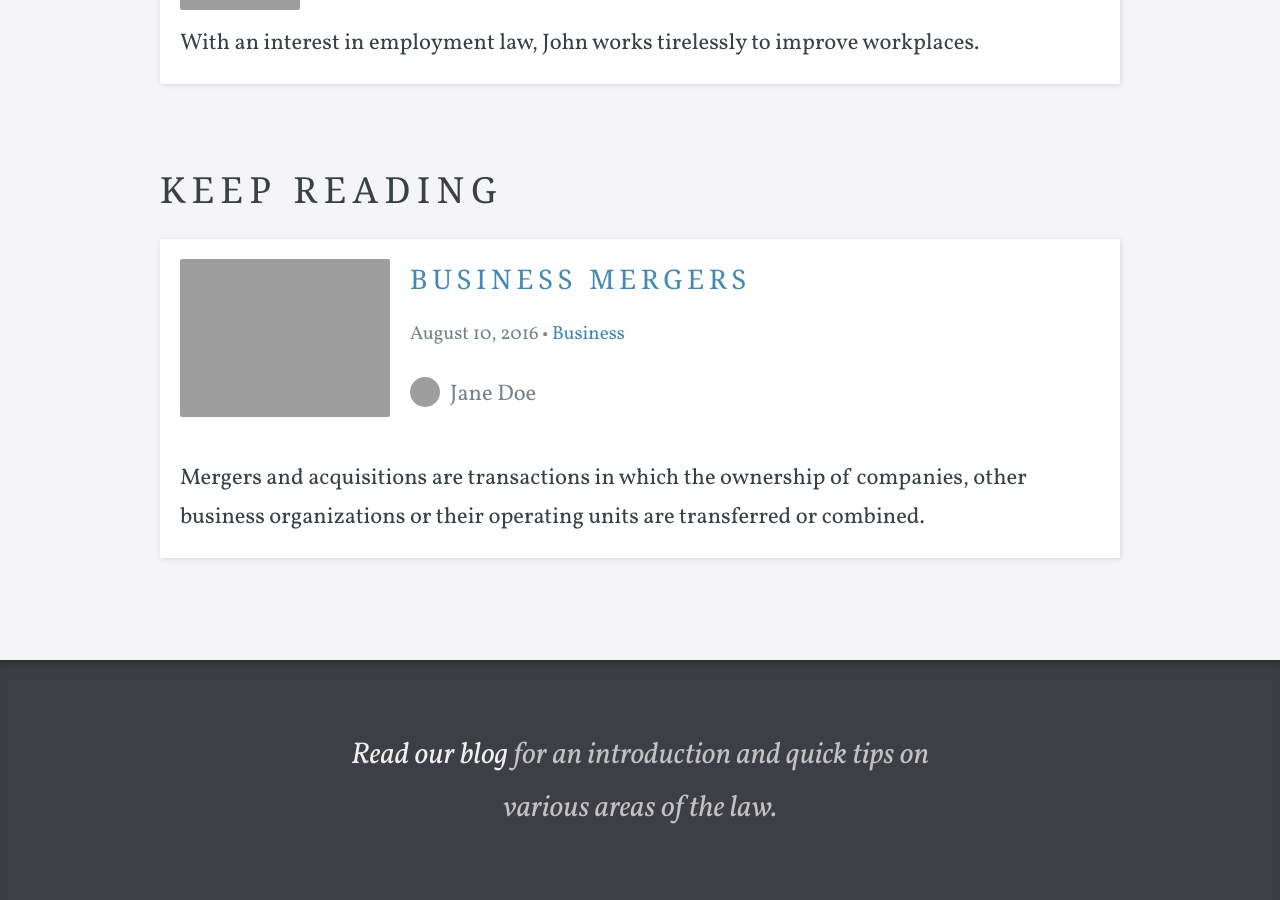
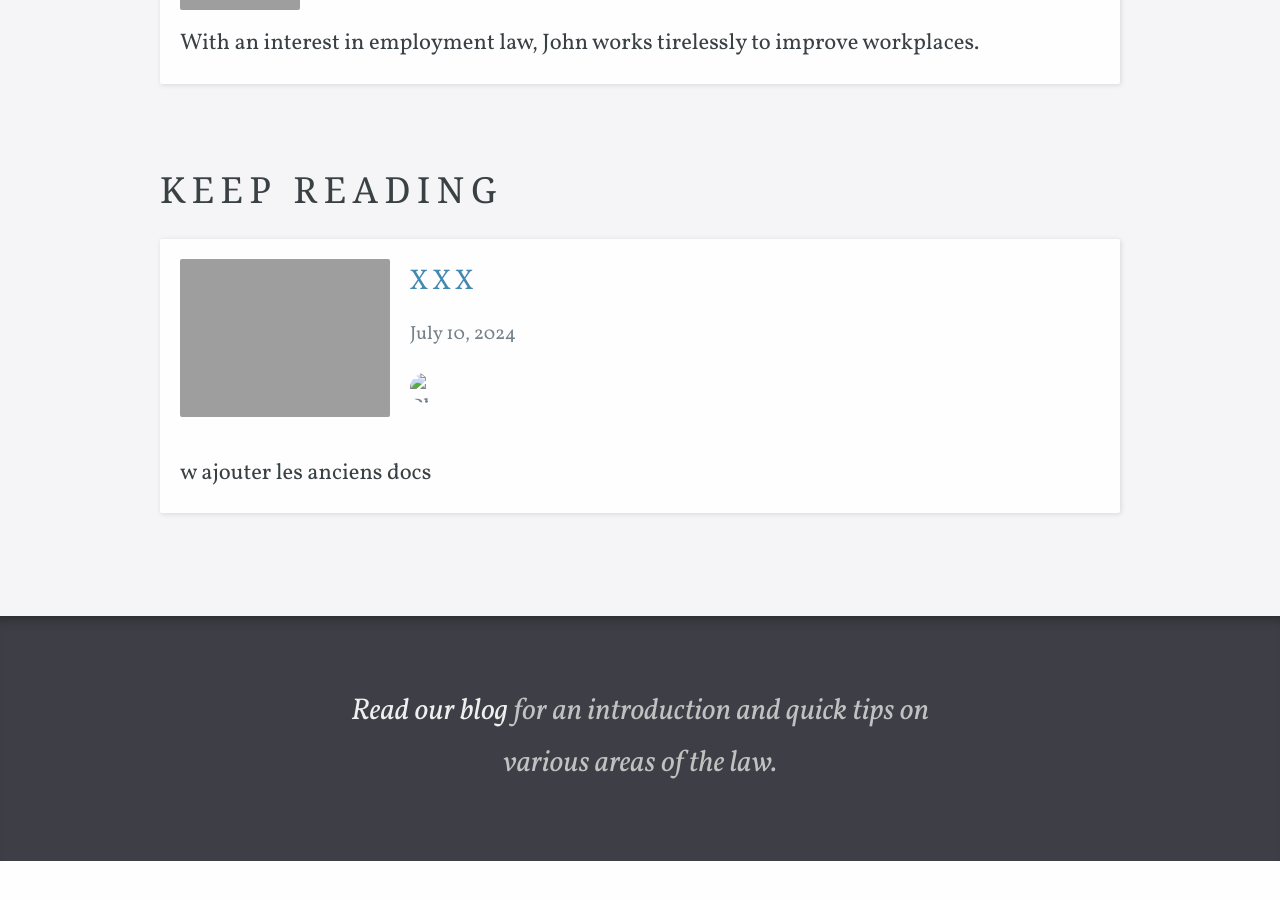
Before and after one commit to ciremwebsite/ciremwebsite.github.io, a Jekyll site: the page built from _posts/2016-11-11-real-estate-flipping.md, in a window 1280 px wide and 900 px high, scrolled down 6056 px. Built offline with Jekyll 4.4.1, drawn with Linux system fonts in a browser that asks for light colours; some web fonts are replaced; some of the changed lines change nothing that is shown; grey boxes are pictures that could not be loaded.

Commit message:
Update 2016-08-10-business-mergers.md

```diff
--- a/_posts/2016-08-10-business-mergers.md
+++ b/_posts/2016-08-10-business-mergers.md
@@ -1,42 +1,9 @@
 ---
-title: Business Mergers
-date: 2016-08-10 00:00:00
-categories:
-  - Business
-author_staff_member: jane-doe
+title: XXX
+date: 2024-07-10 00:00:00
 image: "https://unsplash.it/600/450?image=737&a=.png"
 large_header: false
 ---
 
-Mergers and acquisitions are transactions in which the ownership of companies, other business organizations or their operating units are transferred or combined.
 
-From a legal point of view, a merger is a legal consolidation of two entities into one entity, whereas an acquisition occurs when one entity takes ownership of another entity's stock, equity interests or assets. From a commercial and economic point of view, both types of transactions generally result in the consolidation of assets and liabilities under one entity, and the distinction between a "merger" and an "acquisition" is less clear. A transaction legally structured as a merger may have the effect of placing one party's business under the indirect ownership of the other party's shareholders, while a transaction legally structured as an acquisition may give each party's shareholders partial ownership and control of the combined enterprise. A deal may be euphemistically called a "merger of equals" if both CEOs agree that joining together is in the best interest of both of their companies, while when the deal is unfriendly (that is, when the management of the target company opposes the deal) it may be regarded as an "acquisition".
-
-![](https://unsplash.it/960/350?image=617){: width="960" height="350"}
-
-### Acquisition
-
-An acquisition or takeover is the purchase of one business or company by another company or other business entity. Such purchase may be of 100%, or nearly 100%, of the assets or ownership equity of the acquired entity. Consolidation occurs when two companies combine to form a new enterprise altogether, and neither of the previous companies remains independently. Acquisitions are divided into "private" and "public" acquisitions, depending on whether the acquiree or merging company (also termed a target) is or is not listed on a public stock market. Some public companies rely on acquisitions as an important value creation strategy. An additional dimension or categorization consists of whether an acquisition is friendly or hostile.
-
-Achieving acquisition success has proven to be very difficult, while various studies have shown that 50% of acquisitions were unsuccessful. "Serial acquirers" appear to be more successful with M&A than companies who only make an acquisition occasionally (see Douma & Schreuder, 2013, chapter 13). The new forms of buy out created since the crisis are based on serial type acquisitions known as an ECO Buyout which is a co-community ownership buy out and the new generation buy outs of the MIBO (Management Involved or Management & Institution Buy Out) and MEIBO (Management & Employee Involved Buy Out).
-
-The combined evidence suggests that the shareholders of acquired firms realize significant positive "abnormal returns" while shareholders of the acquiring company are most likely to experience a negative wealth effect. The overall net effect of M&A transactions appears to be positive: almost all studies report positive returns for the investors in the combined buyer and target firms. This implies that M&A creates economic value, presumably by transferring assets to management teams that operate them more efficiently (see Douma & Schreuder, 2013, chapter 13).
-
-
-![](https://unsplash.it/960/350?image=864){: width="960" height="350"}
-
-### Business valuation
-
-The five most common ways to value a business are
-
-* asset valuation,
-* historical earnings valuation,
-* future maintainable earnings valuation,
-* relative valuation (comparable company and comparable transactions),
-* discounted cash flow (DCF) valuation
-
-Professionals who value businesses generally do not use just one of these methods but a combination of some of them, as well as possibly others that are not mentioned above, in order to obtain a more accurate value. The information in the balance sheet or income statement is obtained by one of three accounting measures: a Notice to Reader, a Review Engagement or an Audit.
-
-As synergy plays a large role in the valuation of acquisitions, it is paramount to get the value of synergies right. Synergies are different from the "sales price" valuation of the firm, as they will accrue to the buyer. Hence, the analysis should be done from the acquiring firm's point of view. Synergy-creating investments are started by the choice of the acquirer, and therefore they are not obligatory, making them essentially real options. To include this real options aspect into analysis of acquisition targets is one interesting issue that has been studied lately.
-
-Source: [Wikipedia](https://en.wikipedia.org/wiki/Mergers_and_acquisitions).
+w ajouter les anciens docs
```
